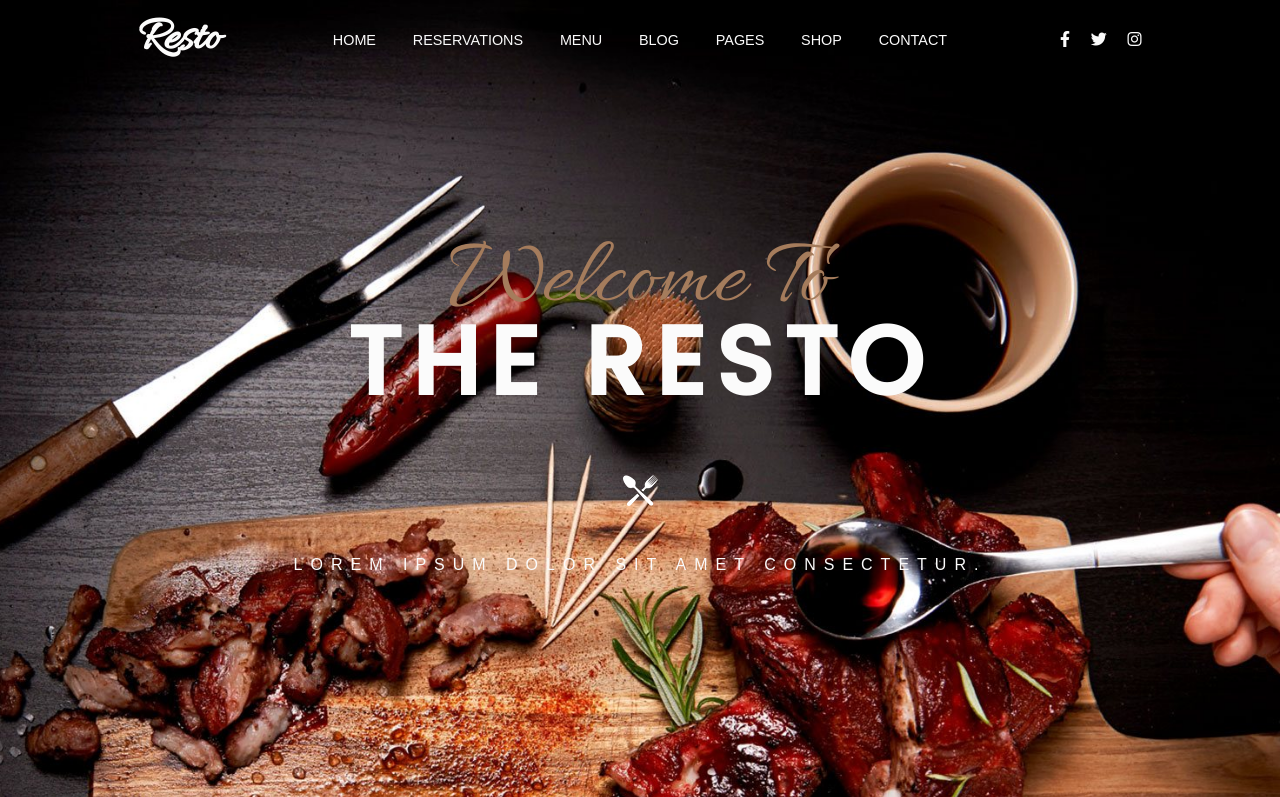
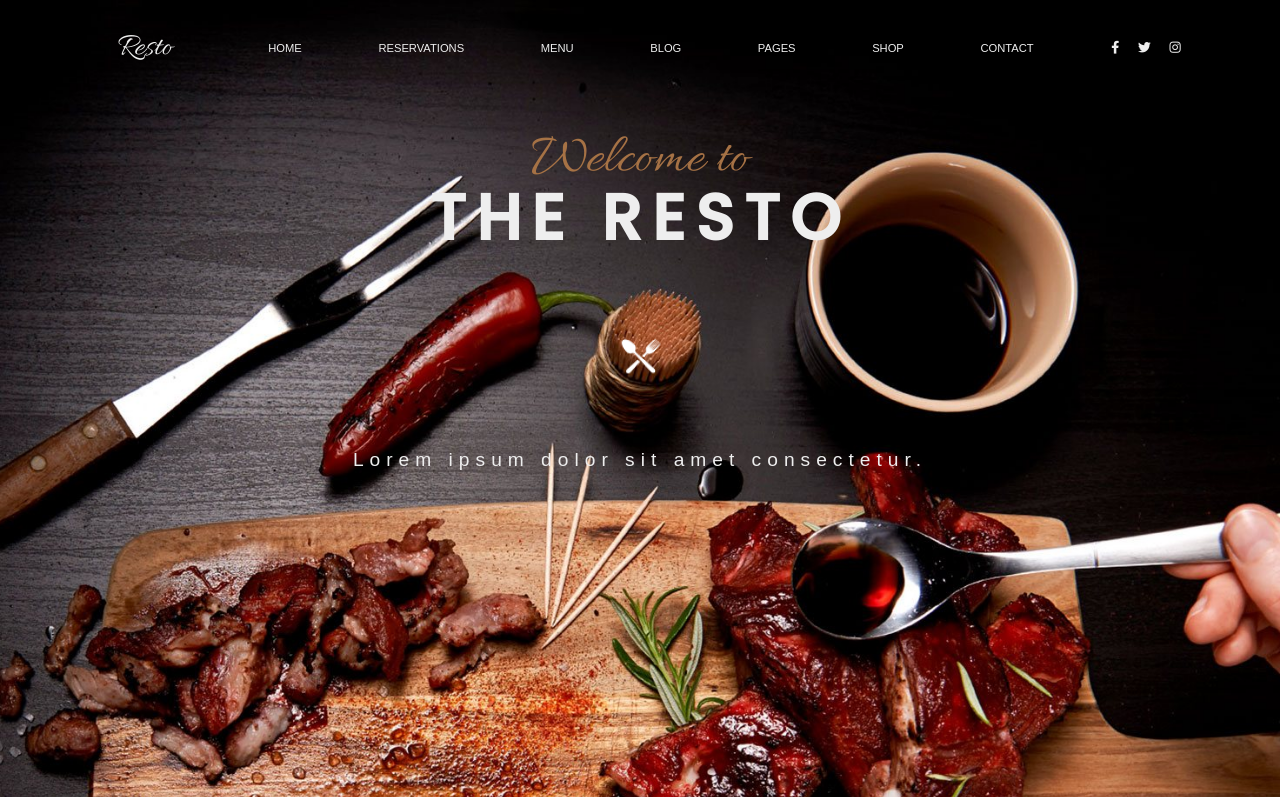
Before and after one commit to leblanc-i/le-resto, a plain HTML site: page index.html in a window 1280 px wide. Shown: the top 797 px of the page. Drawn offline with Linux system fonts and the light colour scheme.

Commit message:
Code arranger

```diff
--- a/assets/styles/_settings.scss
+++ b/assets/styles/_settings.scss
@@ -12,68 +12,44 @@
 }
 
 // Creation des variables de Police
-$font1: allura, sans-serif;
-$font2: poppins, sans-serif;
+$font1: allura, cursive;
+$font2: poppins, serif;
 $font3: robot, sans-serif;
 
 // Creation des variables couleurs
-$orange1: rgb(165,124,92);
-$white1: rgb(251, 251, 251);
-$black1: rgb(36,36,34);
-$black2: black;
-$grey1: rgb(219,214,213);
-$grey2: rgb(101,101,97);
+$orange1: rgb(166,114,69);
+$white1: #eee;
+$black1: #21201e;
+$grey1: rgb(182,182,182);
 
-@mixin title {
-    font-family: $font2;
-    text-transform: uppercase;
+@mixin childCenter {
+    display: flex;
+    justify-content: center;
+    align-items: center;
+}
+@mixin alignChildren ($space) {
+    display: flex;
+    align-items: center;
+    justify-content: $space;
 }
 
+// Maniere de scroller
 html {
     scroll-behavior: smooth;
 }
-
-li {
-    list-style-type: none;
-}
-
-a, a:visited {
-    color: $white1;
-    text-decoration: none;
-}
-
 * {
     margin: 0;
     padding: 0;
     box-sizing: border-box;
 }
+.card-span {
+    color: $grey1;
+}
+li {
+    list-style-type: none;
+}
 body {
     font-family: $font3;
     text-align: center;
+    background: $black1;
 }
-.span-titre {
-    font-family: $font1;
-    font-weight: 100;
-    letter-spacing: 0;
-    text-transform: capitalize;
-    color: $orange1;
-}
-.card-span {
-    color: $grey1;
-}
-button {
-    text-transform: uppercase;
-    letter-spacing: 2px;
-    background: $black1;
-    color: $white1;
-    padding: 10px 25px;
-    border: none;
-    border-radius: 20px;
-    font-size: 0.8rem;
-    cursor: pointer;
-    transition: 0.3s;
-
-    &:hover {
-        transform: scale(1.05);
-    }
-}
--- a/assets/styles/layout/_header.scss
+++ b/assets/styles/layout/_header.scss
@@ -2,29 +2,44 @@ header {
     min-height: 100vh;
     background: url("/assets/img/bg-slider-06.jpg") center/cover;
     color: $white1;
-    position: relative;
-}
+    padding: 0 50px;
+
     .header-content {
-    min-height: 100vh;
-    display: flex;
-    align-items: center;
-    justify-content: center;
+        height: 88vh;
+        @include childCenter;
 
-    h1 {
-        font-size: 6rem;
-        @include title;
-        line-height: 80px;
-        letter-spacing: 10px;
-    }
-    .icon-big {
-        margin: 65px 0 40px;
-
+        .titres {
+            margin-top: -300px;
 
         }
+
+        h2 {
+            font-family: $font1;
+            color: $orange1;
+            font-size: 3.5rem;
+            font-weight: 100;
+            margin-bottom: 10px;
+
+            &::first-letter {
+                text-transform: capitalize;
+            }
+        }
+        h1 {
+            font-family: $font2;
+            text-transform: uppercase;
+            letter-spacing: 10px;
+            font-weight: 700;
+            font-size: 4rem;
+            margin-top: -35px;
+        }
+        img {
+            height: 50px;
+            margin: 65px 0;
+        }
         p {
-        text-transform: uppercase;
+            font-size: 1.2rem;
             font-weight: 100;
-        letter-spacing: 8px;
+            letter-spacing: 6px;
         }
-
     }
+}
--- a/assets/styles/layout/_nav.scss
+++ b/assets/styles/layout/_nav.scss
@@ -1,46 +1,54 @@
 nav {
-    width: 100%;
+    max-width: 1100px;
+    height: 12vh;
+    display: grid;
+    grid-template-columns: 10% 82% 8%;
     margin: 0 auto;
-    position: absolute;
+    align-items: center;
 
-    .nav-content {
-        max-width: 80%;
-        margin: 0 auto;
+    h3 {
+        font-family: $font1;
+        font-size: 2rem;
+        text-transform: capitalize;
+        font-weight: 100;
+        text-align: left;
+        cursor: pointer;
+        transition: 0.3s;
+
+        &:hover {
+            transform: scale(1.3);
+        }
+    }
+    ul {
         display: flex;
-        align-items: center;
-        justify-content: space-around;
-        min-height: 80px;
+        @include alignChildren(space-around);
+        font-weight: 100;
+        padding: 0 30px;
+        cursor: pointer;
 
-        .nav-h2 {
-            width: 10%;
+        li {
+            text-transform: uppercase;
+            font-size: 0.7rem;
+            transition: 0.3s;
+
+            &:hover {
+                transform: scale(1.3);
+            }
         }
+    }
+    div {
+        @include alignChildren(space-around);
+        text-align: right;
 
-        h2 {
-            font-family: $font1;
-            text-transform: capitalize;
-            font-size: 3rem;
-        }
+        i {
+            font-size: 0.8rem;
+            cursor: pointer;
+            transition: 0.3s;
 
-        ul {
-            display: flex;
-            align-items: center;
-            justify-content: space-between;
-        }
-        .menu {
-            min-width: 60%;
-            margin: 0 auto;
-
-            li a {
-                text-transform: uppercase;
-                font-weight: 100;
-                font-size: 0.9rem;
+            &:hover {
+                transform: scale(1.3);
             }
 
         }
-        .social {
-            width: 10%;
-            display: flex;
-            justify-content: space-around;
-        }
     }
 }
--- a/index.html
+++ b/index.html
@@ -6,6 +6,12 @@
 
     <!-- Titre du Document -->
     <title>Le Resto</title>
+
+    <!-- Balise meta description -->
+    <meta name="description" content="Resto est le nouveau restaurant tendance à Angoulème ouvert 7 jours sur 7, cuisine bio et de notre chef Russel Stephens...">
+
+    <!-- icon du document -->
+    <link rel="shortcut icon" href="/assets/img/ic-plate.png">
 
     <!-- Lien CDN FontAwesome -->
     <link
@@ -19,34 +25,32 @@
 
 </head>
 <body>
+    <!-- Header et nav -->
     <header>
         <nav>
-            <div class="nav-content">
-                <div class="nav-h2">
-                    <h2>resto</h2>
-                </div>
-                <ul class="menu">
-                    <li><a href="">home</a></li>
-                    <li><a href="">reservations</a></li>
-                    <li><a href="">menu</a></li>
-                    <li><a href="">blog</a></li>
-                    <li><a href="">pages</a></li>
-                    <li><a href="">shop</a></li>
-                    <li><a href="">contact</a></li>
-                </ul>
-                <ul class="social">
-                    <li><a href=""><i class="fa-brands fa-facebook-f"></i></a></li>
-                    <li><a href=""><i class="fa-brands fa-twitter"></i></a></li>
-                    <li><a href=""><i class="fa-brands fa-instagram"></i></a></li>
-                </ul>
+            <div class="nav-h2">
+                <h3>resto</h3>
+            </div>
+            <ul class="menu">
+                <li>home</li>
+                <li>reservations</li>
+                <li>menu</li>
+                <li>blog</li>
+                <li>pages</li>
+                <li>shop</li>
+                <li>contact</li>
+            </ul>
+            <div class="social">
+                <i class="fa-brands fa-facebook-f"></i>
+                <i class="fa-brands fa-twitter"></i>
+                <i class="fa-brands fa-instagram"></i>
             </div>
         </nav>
         <div class="header-content">
             <div class="titres">
-                <h1><span class="span-titre">welcome to</span><br>the resto</h1>
-                <div class="icon-big">
-                    <img src="/assets/img/ic-plate-big.png" alt="">
-                </div>
+                <h2>welcome to</h2>
+                <h1>the resto</h1>
+                <img src="/assets/img/ic-plate-big.png" alt="">
                 <p>Lorem ipsum dolor sit amet consectetur.</p>
             </div>
         </div>
```
Also changed, not shown: assets/styles/index.css, 1 other file. Lines whose indentation alone changed are shown as unchanged.
